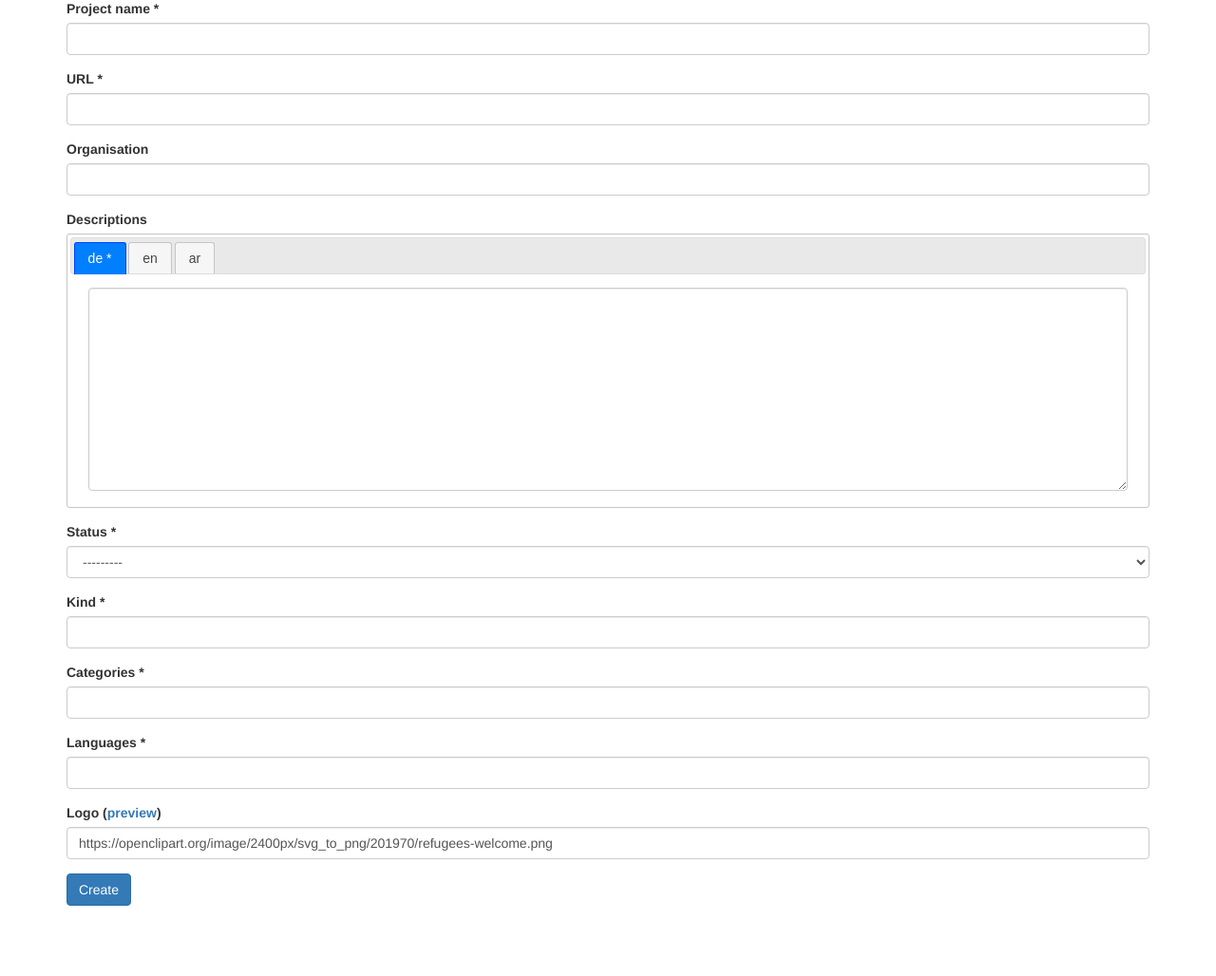
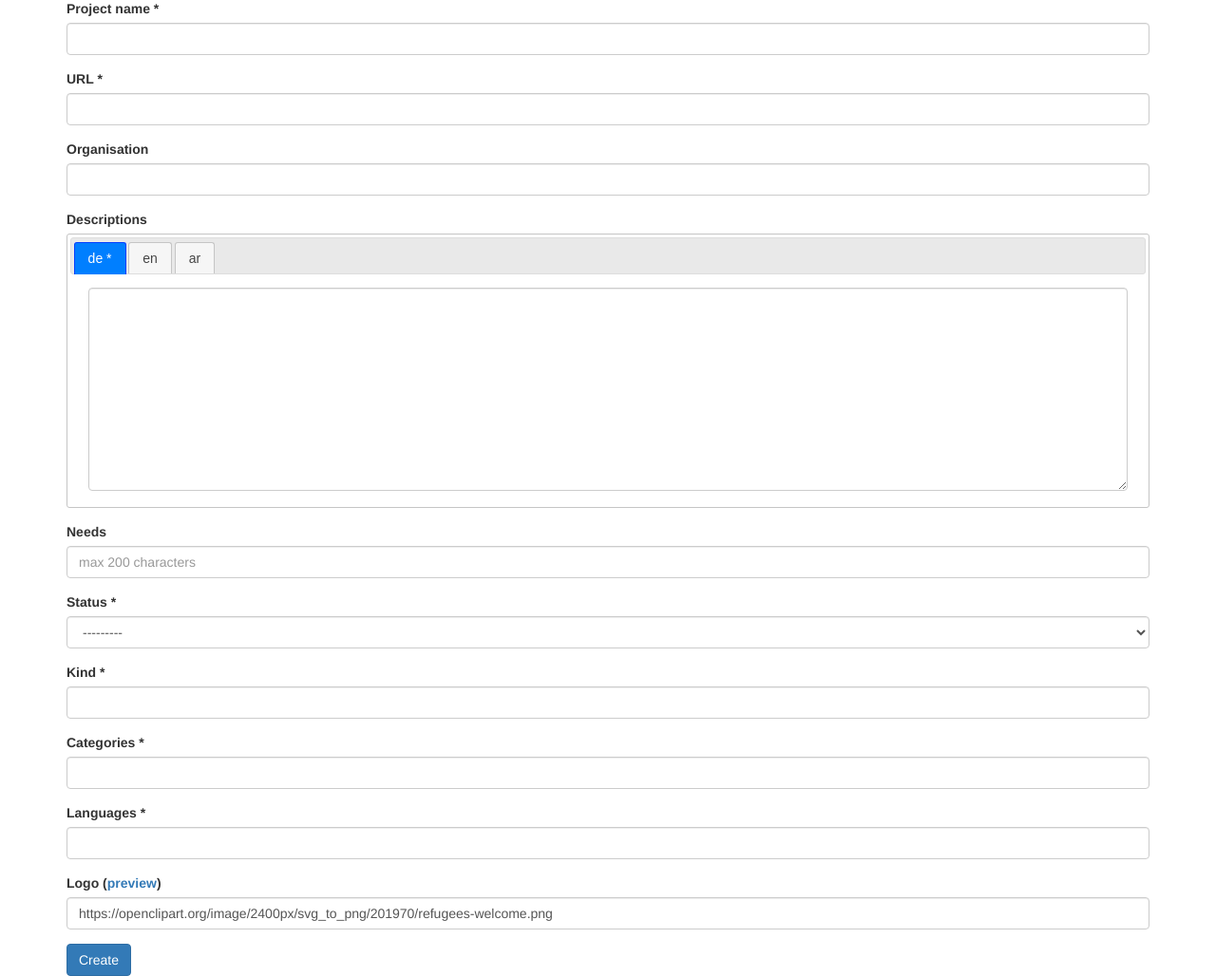
Before and after one commit to metacollect-org/Meta-search, a Django app: page /mainApp/new/ in a window 1280 px wide. Shown: the part 147-1175 px from the top of the page at 95% size. Before the commit the page ends 1101 px from the top, so only its background shows below. Run offline with Django 3.2, Linux system fonts and the light colour scheme; data that the repository does not hold is empty; some libraries are stand-ins or nearby versions.

Commit message:
added needs textfield to form

```diff
--- a/metaSearch/mainApp/templates/mainApp/new.html
+++ b/metaSearch/mainApp/templates/mainApp/new.html
@@ -36,6 +36,10 @@
 		<div id="{{ form.description_ar.id_for_label }}" class="{{form.description_ar|is_required}}">
 			{% render_field form.description_ar class+="form-control" style="direction: rtl;" %}
 		</div>
+	</div>
+	<div class="form-group {{form.needs|is_required}}">
+  	<label for="{{ form.needs.id_for_label }}" class="control-label">Needs</label>
+	  {% render_field form.needs placeholder="max 200 characters" class+="form-control" %}
 	</div>
 	<div class="form-group {{form.status|is_required}}">
   	<label for="{{ form.status.id_for_label }}" class="control-label">Status</label>
```
